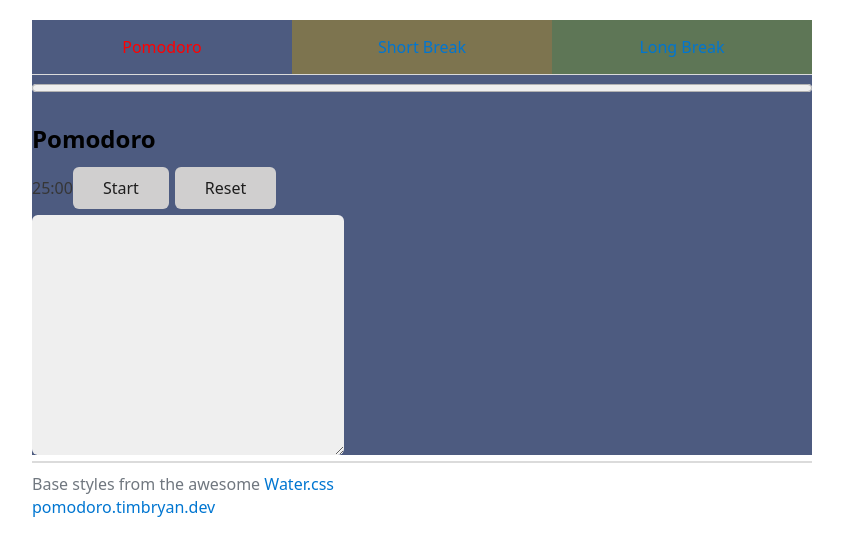
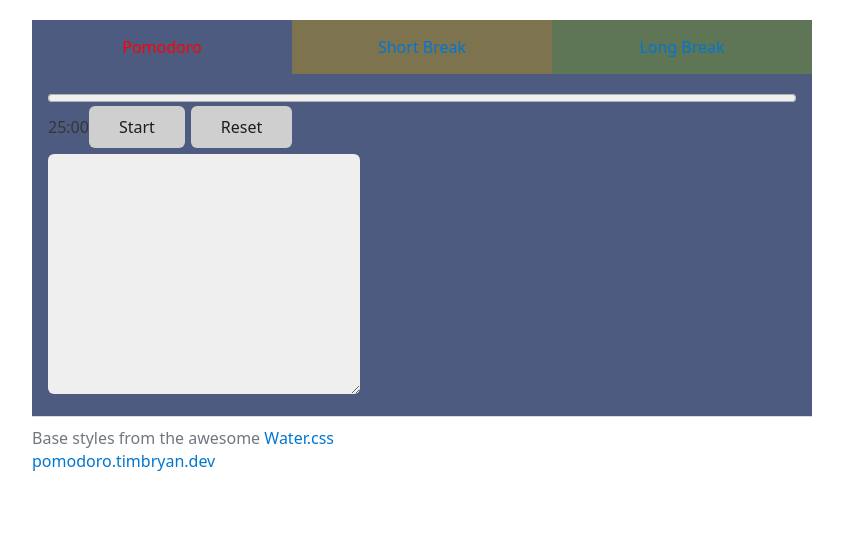
Before and after one commit to timbryandev/pomodoro-with-todos, a React (Vite) app: page /pomodoro in a window 1280 px wide. Shown: the top 556 px of the page, without its empty margins (218-1061 px from the left). Built offline with nearby package versions, Linux system fonts and the light colour scheme.

Commit message:
tweak ui

```diff
--- a/src/App.css
+++ b/src/App.css
@@ -16,6 +16,10 @@ html {
   --longBreak: hsl(105, 16%, 40%);
 }
 
+main {
+  padding: 1rem;
+}
+
 .nav {
   display: flex;
   justify-content: space-evenly;
@@ -30,10 +34,6 @@ html {
   width: 100%;
   text-align: center;
   padding: 1rem;
-}
-
-progress {
-  width: 100%;
 }
 
 [data-mode='pomodoro'],
@@ -54,3 +54,9 @@ progress {
 .active {
   color: red;
 }
+
+.timer__progress {
+  width: 100%;
+
+  display: block;
+}
--- a/src/components/Layout.tsx
+++ b/src/components/Layout.tsx
@@ -41,17 +41,18 @@ export const Layout = () => {
           </li>
         </ul>
       </nav>
-      <hr />
+
       <main className='App' data-mode={location.pathname.replace('/', '')}>
         <Progress />
         <Outlet />
       </main>
+
       <div className='hidden'>
         <audio src='backtowork.mp3' data-sound='pomodoro'></audio>
         <audio src='break.mp3' data-sound='shortBreak'></audio>
         <audio src='break.mp3' data-sound='longBreak'></audio>
       </div>
-      <hr />
+
       <footer>
         <p>
           Base styles from the awesome{' '}
--- a/src/components/LongBreak.tsx
+++ b/src/components/LongBreak.tsx
@@ -4,7 +4,6 @@ import { Countdown } from './Countdown'
 export const LongBreak = () => {
   return (
     <div className='timer'>
-      <h2>Long BReak</h2>
       <Countdown mode={TimerMode.LongBreak} />
     </div>
   )
--- a/src/components/Pomodoro.tsx
+++ b/src/components/Pomodoro.tsx
@@ -4,7 +4,6 @@ import { Countdown } from './Countdown'
 export const Pomodoro = () => {
   return (
     <div className='timer'>
-      <h2>Pomodoro</h2>
       <Countdown mode={TimerMode.Pomodoro} />
 
       <div className='todos'>
--- a/src/components/Progress.tsx
+++ b/src/components/Progress.tsx
@@ -25,5 +25,5 @@ export const Progress = () => {
     progress = timePassed / TimeValues[mode]
   }
 
-  return <progress value={progress}></progress>
+  return <progress className='timer__progress' value={progress}></progress>
 }
--- a/src/components/ShortBreak.tsx
+++ b/src/components/ShortBreak.tsx
@@ -4,7 +4,6 @@ import { Countdown } from './Countdown'
 export const ShortBreak = () => {
   return (
     <div className='timer'>
-      <h2>Short Break</h2>
       <Countdown mode={TimerMode.ShortBreak} />
     </div>
   )
```
